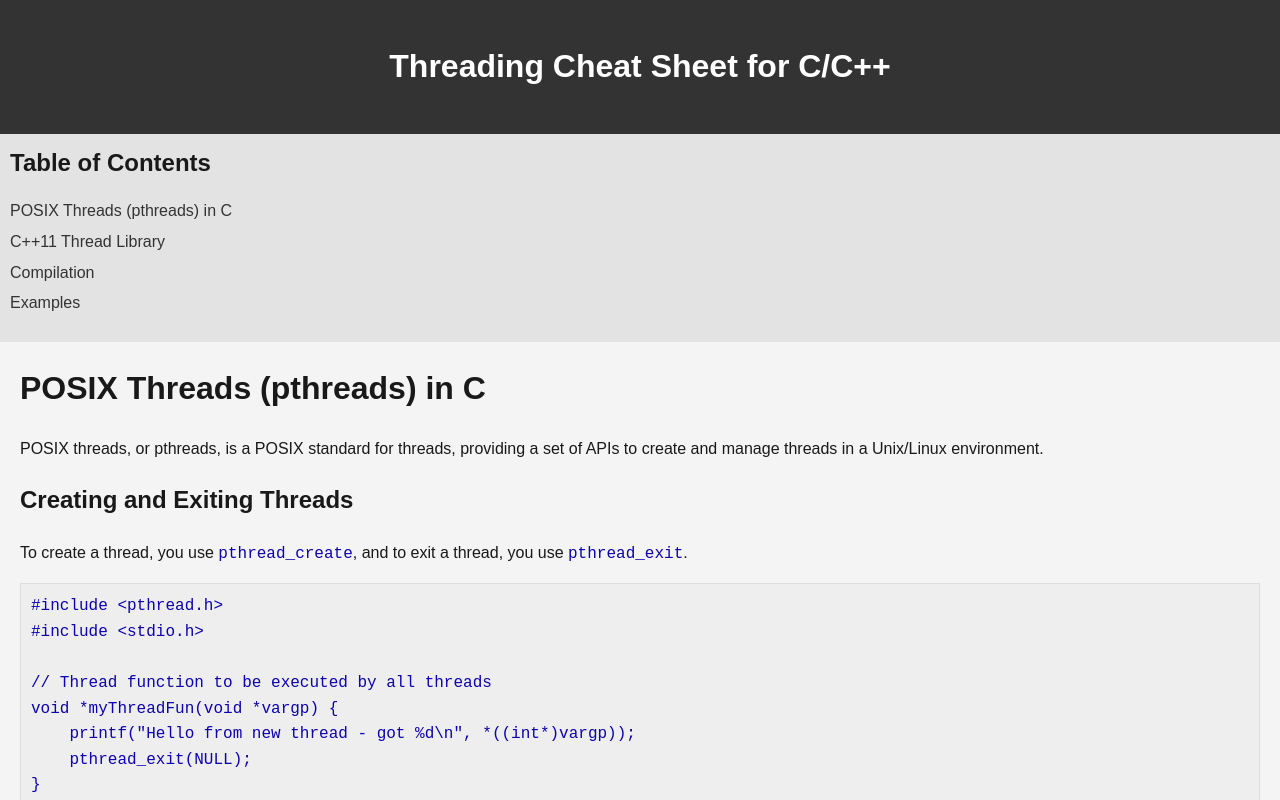
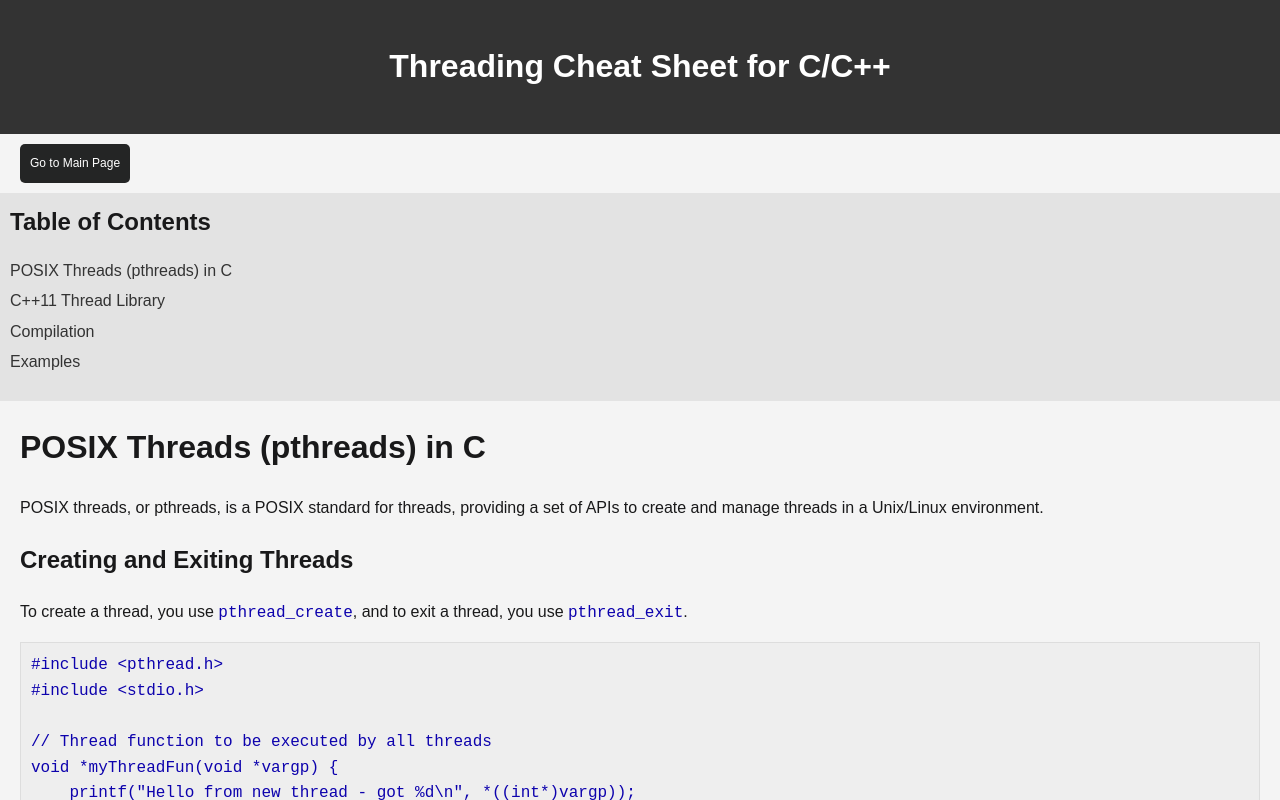
Before and after one commit to DenizEDRS/DenizEDRS.github.io, a plain HTML site: page pthreads-guide/prev.html in a window 1280 px wide. Shown: the top 800 px of the page. Drawn offline with Linux system fonts and the light colour scheme.

Commit message:
Update prev.html

```diff
--- a/pthreads-guide/prev.html
+++ b/pthreads-guide/prev.html
@@ -10,6 +10,8 @@
     <header>
         <h1>Threading Cheat Sheet for C/C++</h1>
     </header>
+    <a href="../index.html" class="button">Go to Main Page</a>
+
     <nav>
         <h2>Table of Contents</h2>
         <ul>
@@ -204,6 +206,7 @@ void threadFunction() {
 
 
     </main>
+    <a href="../index.html" class="button">Go to Main Page</a>
 
 
     <footer>
```
